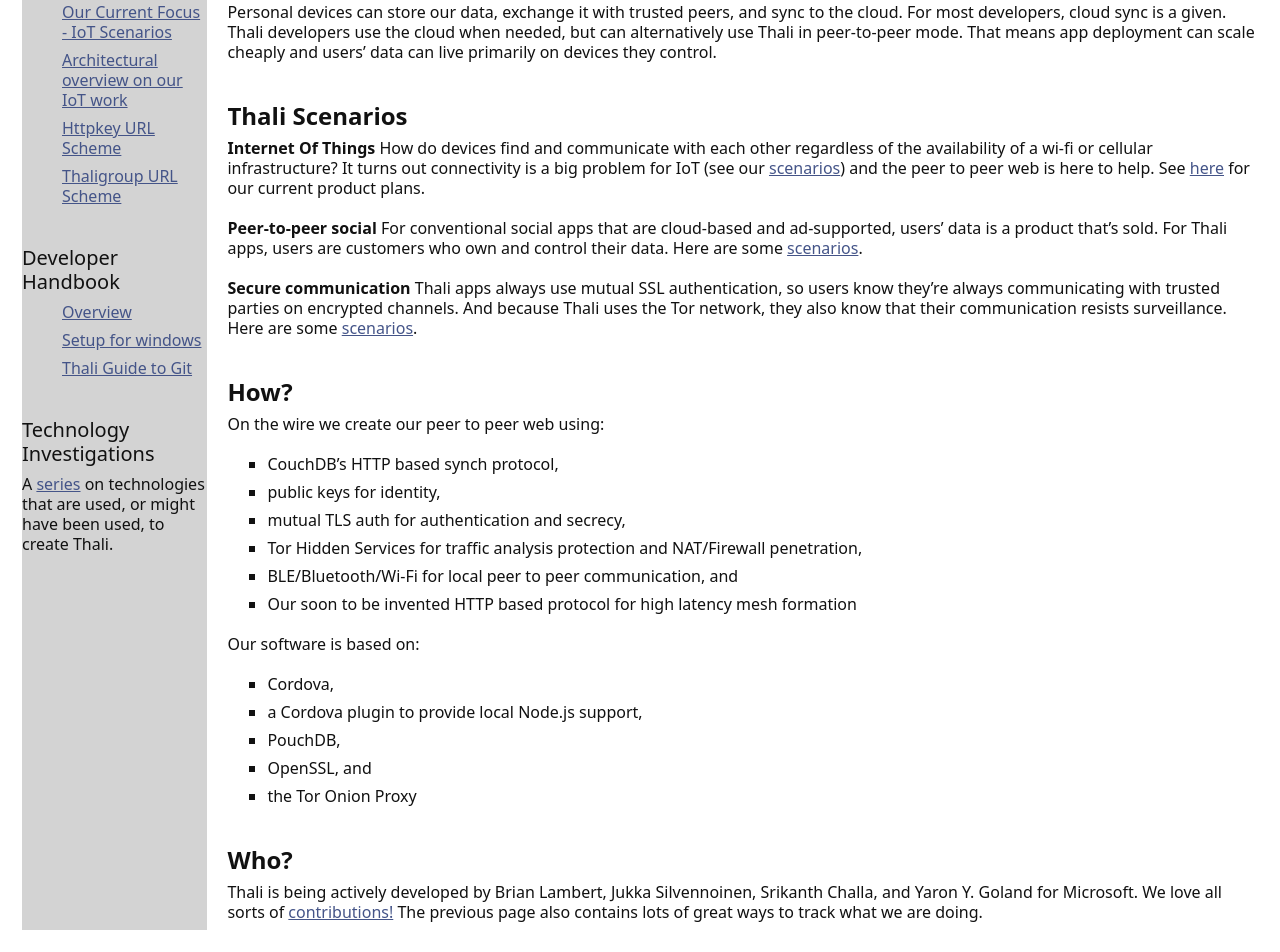
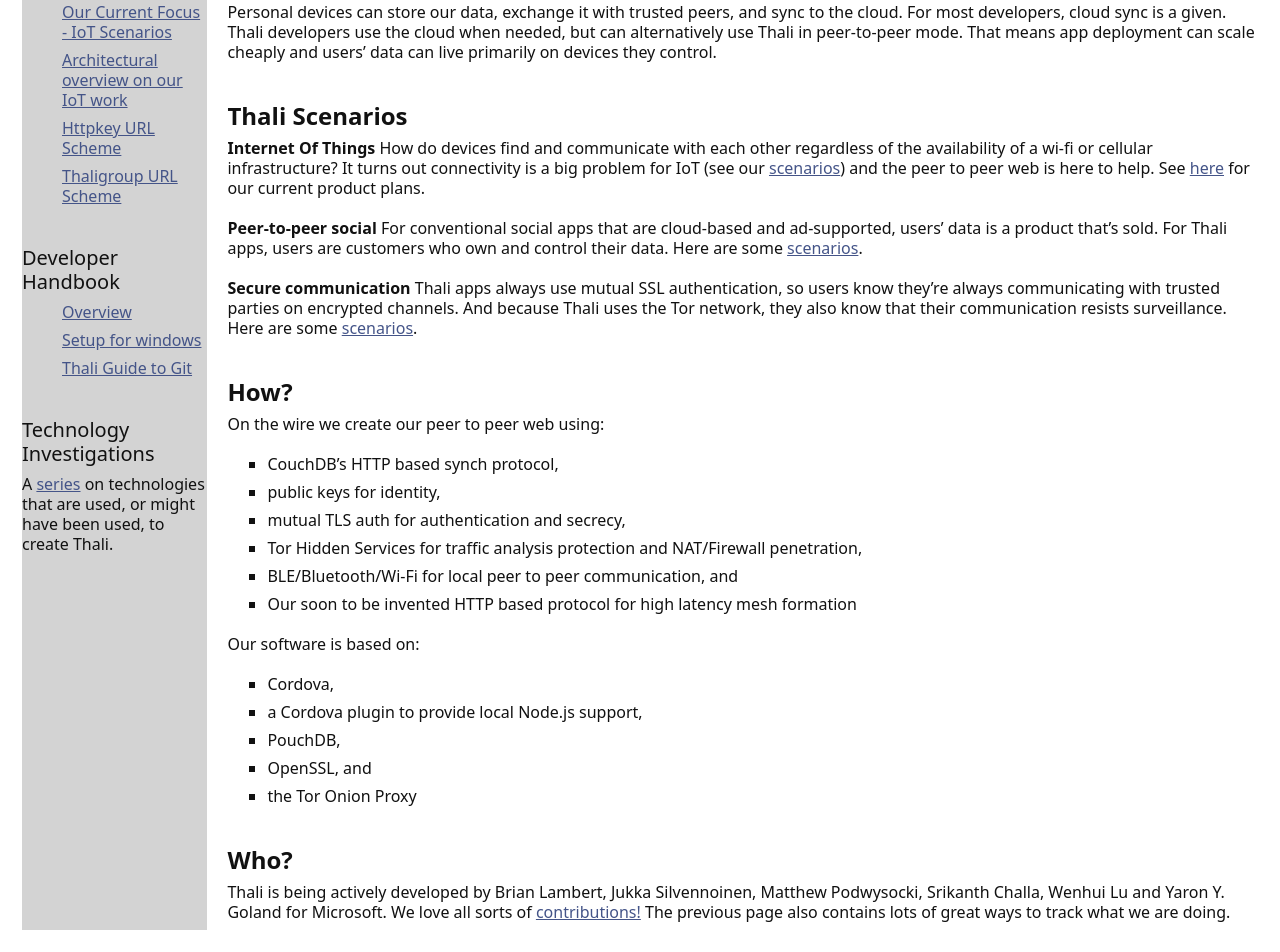
Before and after one commit to thaliproject/thali, a Jekyll site: the page built from index.md, in a window 1280 px wide. Shown: the part 348-1300 px from the top of the page. Built offline with Jekyll 4.4.1, drawn with Linux system fonts in a browser that asks for light colours; Markdown is read by kramdown in place of the engine named in the settings.

Commit message:
Update index.md

```diff
--- a/index.md
+++ b/index.md
@@ -41,4 +41,4 @@
 
 # Who?
 
-Thali is being actively developed by Brian Lambert, Jukka Silvennoinen, Srikanth Challa, and Yaron Y. Goland for Microsoft. We love all sorts of [contributions!](WaysToContribute) The previous page also contains lots of great ways to track what we are doing.
+Thali is being actively developed by Brian Lambert, Jukka Silvennoinen, Matthew Podwysocki, Srikanth Challa, Wenhui Lu and Yaron Y. Goland for Microsoft. We love all sorts of [contributions!](WaysToContribute) The previous page also contains lots of great ways to track what we are doing.
```
